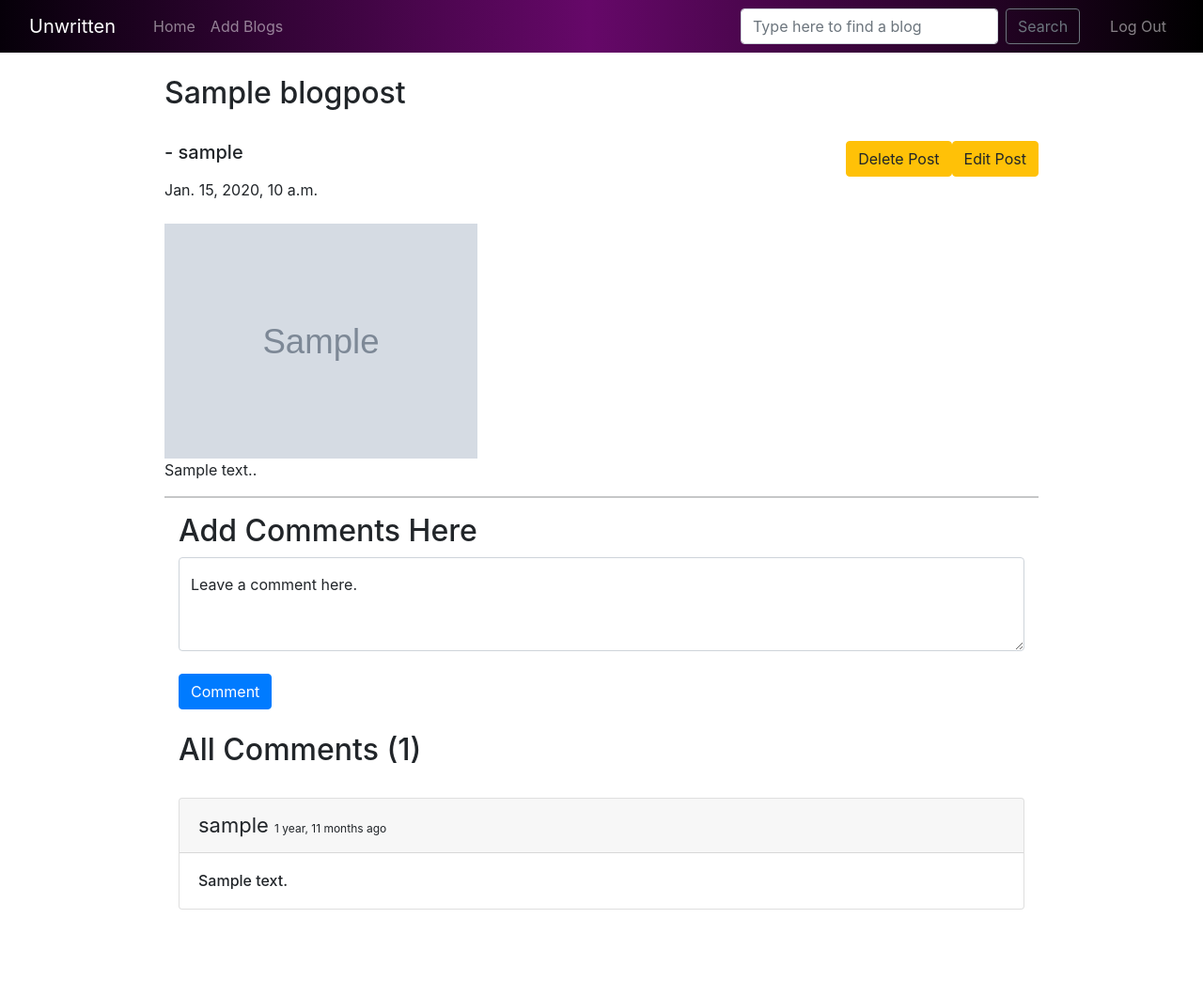
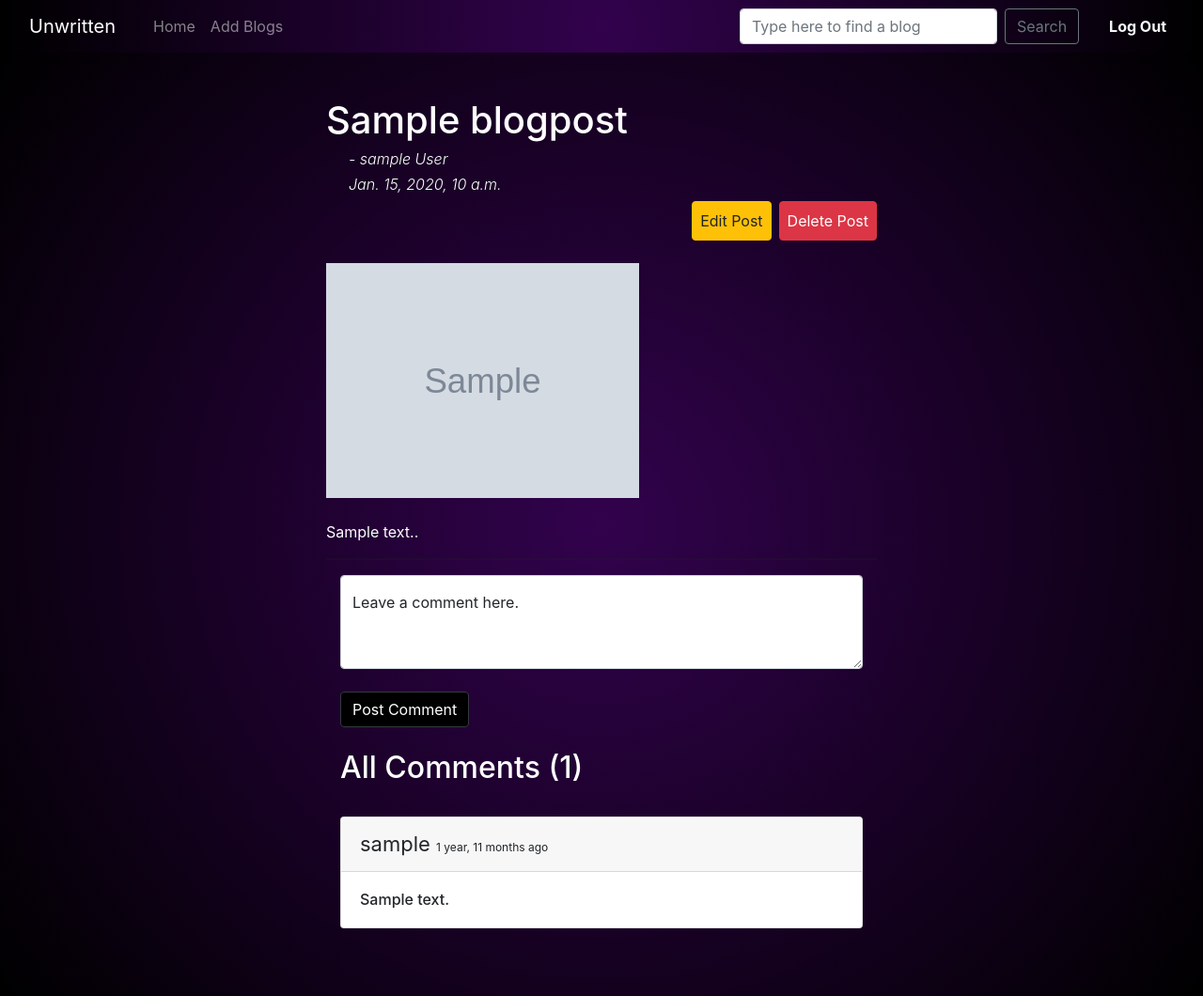
Before and after one commit to alexarasu/ahem, a Django app: a page that uses home/templates/base.html in a window 1280 px wide. Shown: the whole page at 94% size. Before the commit the page ends 968 px from the top, so only its background shows below. Run offline with Django 3.2, Linux system fonts and the light colour scheme; a user stored in the database is signed in; tables that the repository leaves empty hold one stand-in row (values such as "Sample post"); grey boxes marked "Sample" are stand-in pictures; some libraries are stand-ins or nearby versions.

Commit message:
WORKING CONDITION !!!

```diff
--- a/home/templates/base.html
+++ b/home/templates/base.html
@@ -16,17 +16,30 @@
   <title> {% block title %} {% endblock %} </title>
 
   <style>
-        .gradient-navbar {
-          background: rgb(6,0,9);
-background: linear-gradient(90deg, rgba(6,0,9,1) 0%, rgba(102,8,105,1) 49%, rgba(0,0,0,1) 100%);
-}
-    {% block css %}
-      {% endblock %}
+    .gradient-navbar {
+      background: rgb(0,0,0);
+background: radial-gradient(circle, rgba(0,0,0,1) 0%, rgba(50,2,77,1) 0%, rgba(0,0,0,1) 100%);
+    }
+
+    .gradient-custom {
+      background: rgb(0,0,0);
+background: radial-gradient(circle, rgba(0,0,0,1) 0%, rgba(50,2,77,1) 0%, rgba(0,0,0,1) 100%);
+    }
+
+    .btn-dark {
+      background-color: black;
+    }
+
+    .bg-info {
+      background-color: black !important;
+      color: white !important;
+    }
   </style>
 </head>
+
 <body>
   <nav class="navbar navbar-expand-lg sticky-top gradient-navbar navbar-dark">
-  <!-- <nav class="navbar navbar-expand-lg navbar-dark bg-primary sticky-top"> -->
+    <!-- <nav class="navbar navbar-expand-lg navbar-dark bg-primary sticky-top"> -->
     <div class="container-fluid">
       <a class="navbar-brand" href="#">Unwritten</a>
       <button class="navbar-toggler" type="button" data-bs-toggle="collapse" data-bs-target="#navbarSupportedContent"
@@ -58,7 +71,7 @@ background: linear-gradient(90deg, rgba(6,0,9,1) 0%, rgba(102,8,105,1) 49%, rgba
 
       <ul class="navbar-nav me-auto mb-2 mb-lg-0 pl-4">
         <li class="nav-item">
-          <a class="nav-link" href="/logout/">Log Out</a>
+          <a class="nav-link fw-bold text-light" href="/logout/">Log Out</a>
         </li>
       </ul>
 
--- a/home/templates/blog_comments.html
+++ b/home/templates/blog_comments.html
@@ -3,49 +3,48 @@
 {% block title %} Blogs {% endblock %}
 
 {% block css %}
-.edit{
-float: right;
-}
 {% endblock %}
 {% block body %}
 {% load humanize %}
-<div class="container w-75 my-4">
-      <h2 class="blog-post-title">{{post.title}}</h2>
-      <br>
+<section class="gradient-custom p-4">
+      <div class="container w-50 my-4">
+            <h1 class="blog-post-title text-white">{{post.title}}</h1>
             <div class="media">
                   <div class="media-body">
-                  <h5 class="mt-0"><label>- {{post.author}} </label>
+                        <h6 class="ml-4 fst-italic fw-light text-white"> - {{post.author}} {{user.last_name}}</h6>
+                        <h6 class="ml-4 fst-italic fw-light text-white"> {{post.dateTime}}</h6>
                         {% if user.is_authenticated %}
                         {% if user.id == post.author.id %}
-                        <small><a href="/edit_blog_post/{{post.slug}}/" class="edit btn btn-warning">Edit
+                        <div class="d-flex flex-row-reverse fst-bold">
+                              <small><a href="/delete_blog_post/{{post.slug}}/"
+                                          class="edit btn btn-danger p-2 ml-2 ">Delete
                                           Post</a></small>
-                        <small><a href="/delete_blog_post/{{post.slug}}/" class="edit btn btn-warning">Delete
+                              <small><a href="/edit_blog_post/{{post.slug}}/" class="edit btn btn-warning p-2">Edit
                                           Post</a></small>
+                        </div>
                         {% endif %}
                         {% endif %}
-                  </h5>
-                  {{post.dateTime}}
                   </div>
             </div>
             <br>
             {% if post.image %}
-      <img src="/media/{{post.image}}" class="" alt="..." height="250px">
+            <img src="/media/{{post.image}}" alt="..." height="250px">
             {%else%}
-      <img src="/media/blog_image.jpg" class="" alt="..." height="250px">
+            <img src="/media/blog_image.jpg" alt="..." height="250px">
             {% endif %}
             <br>
-      <p>{{post.content}}.</p>
+            <br>
+            <p class="text-white">{{post.content}}.</p>
             <hr>
             {% if user.is_authenticated %}
             <div class="container">
-            <h2>Add Comments Here</h2>
                   <form action="/blog/{{post.slug}}/" method="POST"> {% csrf_token %}
                         <div class="form-floating">
                               <textarea class="form-control" placeholder="Leave a comment here" id="floatingTextarea2"
                                     style="height: 100px" id="content" name="content"></textarea>
                               <label for="floatingTextarea2">Leave a comment here.</label>
                               <br>
-                        <button type="submit" class="btn btn-primary">Comment</button>
+                              <button type="submit" class="btn btn-dark">Post Comment</button>
                         </div>
                   </form>
                   {% else %}
@@ -53,7 +52,7 @@ float: right;
                         <h4><a href="/login/">Login</a> to post comments below.</h4>
                         {% endif %}
                         <br>
-                  <h2>All Comments ({{comments.count}})</h2>
+                        <h2 class="text-white">All Comments ({{comments.count}})</h2>
                         <br>
                         {% for comment in comments %}
                         <div class="card">
@@ -69,5 +68,7 @@ float: right;
                         {% endfor %}
                   </div>
             </div>
+      </div>
+</section>
 
 {% endblock %}
--- a/home/templates/login.html
+++ b/home/templates/login.html
@@ -8,7 +8,6 @@
   background: rgb(6,0,9);
   background: linear-gradient(90deg, rgba(6,0,9,1) 0%, rgba(102,8,105,1) 49%, rgba(0,0,0,1) 100%);
 }
-
 {% endblock %}
 {% block body %}
 
@@ -16,7 +15,7 @@
   <div class="container py-5 h-100">
     <div class="row d-flex justify-content-center align-items-center h-100">
       <div class="col-12 col-md-8 col-lg-6 col-xl-5">
-        <div class="card bg-dark text-white" style="border-radius: 1rem;">
+        <div class="card bg-info text-white" style="border-radius: 1rem;">
           <div class="card-body p-5 text-center">
             <form action="/login/" method="POST"> {% csrf_token %}
               <div class="mb-md-5 mt-md-4 pb-5">
--- a/home/templates/register.html
+++ b/home/templates/register.html
@@ -7,13 +7,16 @@
     background: rgb(6,0,9);
     background: linear-gradient(90deg, rgba(6,0,9,1) 0%, rgba(102,8,105,1) 49%, rgba(0,0,0,1) 100%);
 }
+.bg-dark {
+    background-color: black !important;
+    }
 {% endblock %}
 {% block body %}
 <section class="vh-100 gradient-custom">
     <div class="container py-3 h-100">
         <div class="row d-flex justify-content-center align-items-center h-100">
             <div class="col-12 col-md-8 col-lg-6 col-xl-5">
-                <div class="card bg-dark text-white" style="border-radius: 1rem;">
+                <div class="card bg-info text-white" style="border-radius: 1rem;">
                     <div class="card-body p-5 text-center">
                         <form action="/register/" method="POST"> {% csrf_token %}
                             <div class="mb-md-3 mt-md-4 ">
```
Also changed, not shown: home/templates/add_blogs.html (+6 -12 lines), home/templates/blog.html (+6 -8 lines), home/templates/delete_blog_post.html (+12 -0 lines), home/templates/edit_blog_post.html (+15 -8 lines), home/templates/edit_profile.html (deleted, +0 -22 lines), home/templates/search.html (+8 -2 lines). Lines whose indentation alone changed are shown as unchanged.
